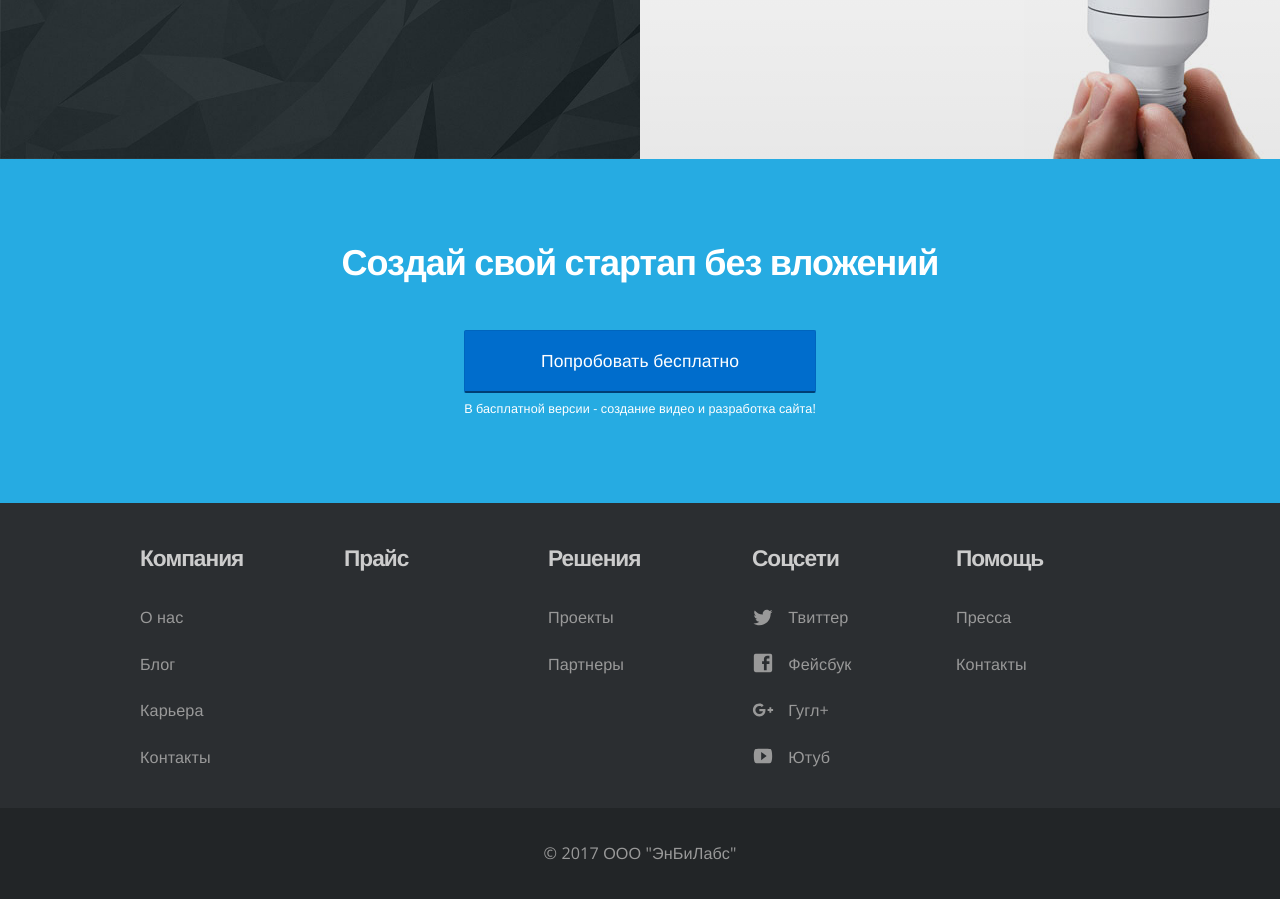
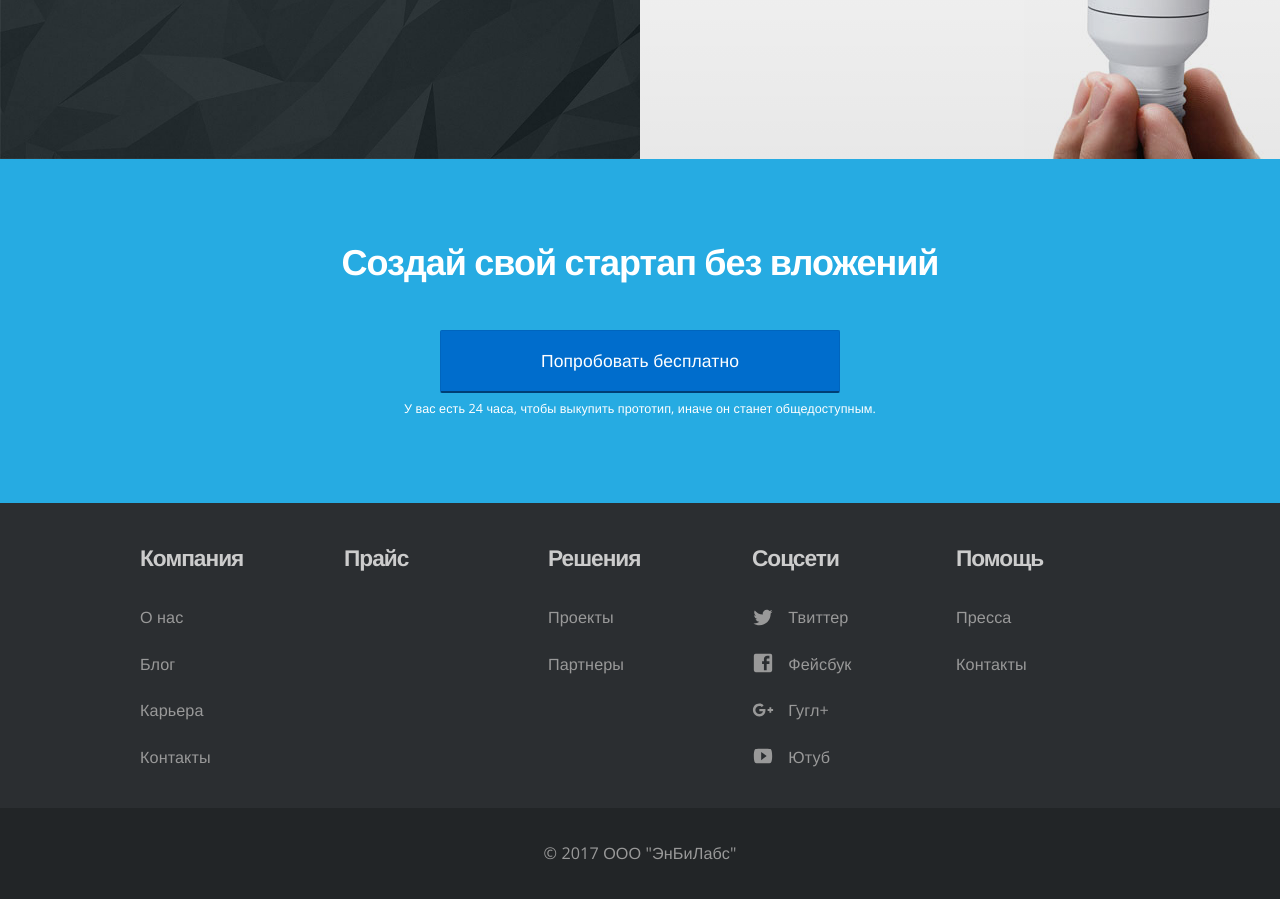
Before and after one commit to RakhimyanTim/enblabs.github.io, a Jekyll site: the page built from pages/projects.html, in a window 1280 px wide and 900 px high, scrolled down 1349 px. Built offline with Jekyll 4.4.1, drawn with Linux system fonts in a browser that asks for light colours; nearby versions of some CDN libraries; some of the changed text lies outside the part shown.

Commit message:
Update projects.html

```diff
--- a/pages/projects.html
+++ b/pages/projects.html
@@ -26,8 +26,8 @@
 		<h2>Создай свой стартап без вложений</h2>
 		<div style="text-align: center;">
 			<div style="display: inline-block;">
-					<a href="#" class="btn btn-block btn-centered btn-large btn-primary sign-up" style="display: inherit;">Попробовать бесплатно</a>
-				<span class="btn-sub-text">В басплатной версии - создание видео и разработка сайта!</span>
+					<a href="https://goo.gl/forms/XSokvk5lUzY4Vpbl2" class="btn btn-block btn-centered btn-large btn-primary sign-up" style="display: inherit;">Попробовать бесплатно</a>
+				<span class="btn-sub-text">У вас есть 24 часа, чтобы выкупить прототип, иначе он станет общедоступным.</span>
 			</div>
 		</div>
 	</div>
```
Also changed, not shown: other parts of pages/projects.html (+2 -2 lines).
